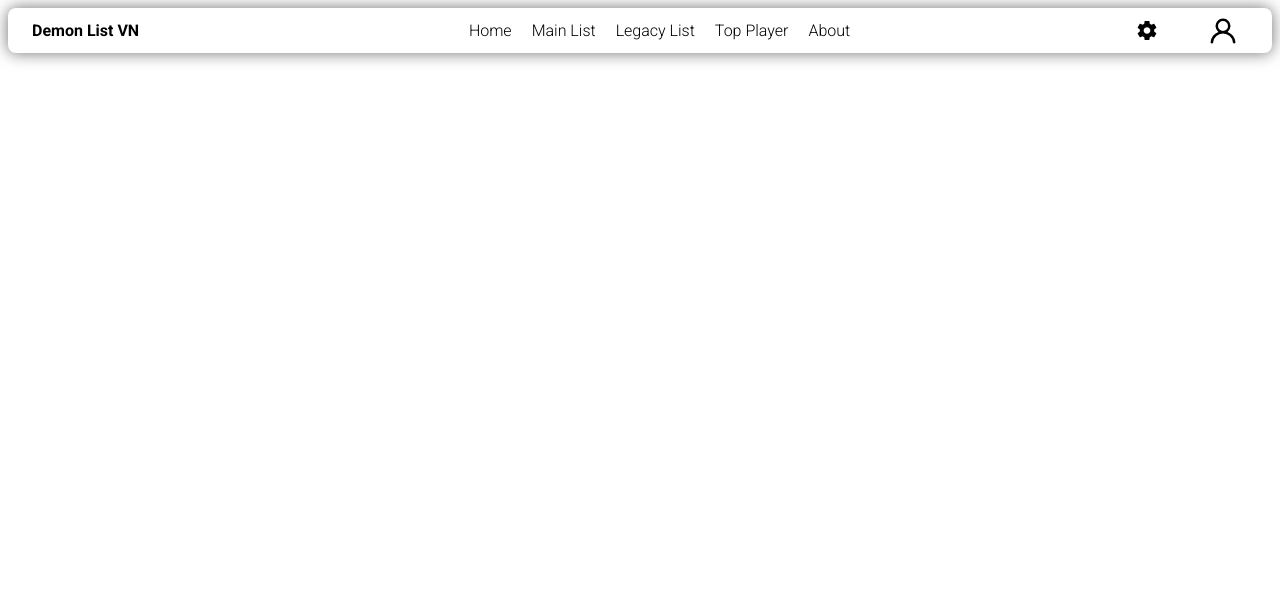
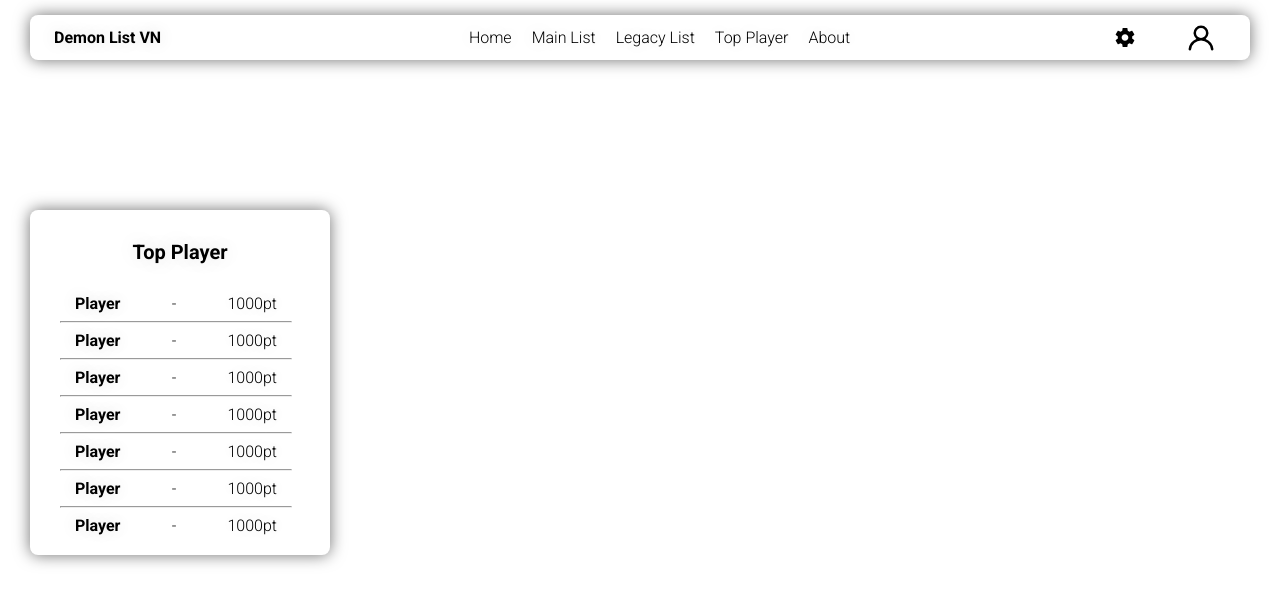
Before and after one commit to NamPE286/RedesignedDemonListVN, a plain HTML site: page index.html in a window 1280 px wide. Drawn offline with nearby package versions, Linux system fonts and the light colour scheme.

Commit message:
add top player panel

```diff
--- a/css/style.scss
+++ b/css/style.scss
@@ -1,12 +1,17 @@
 body{
     @import url('https://fonts.googleapis.com/css2?family=Roboto:ital,wght@0,300;0,700;1,300;1,700&display=swap');
     font-family: 'Roboto', sans-serif;
+    margin-left: 30px;
+    margin-right: 30px;
+    margin-top: 15px;
+    margin-bottom: 15px;
     ul{
         list-style-type: none;
     }
     a{
         text-decoration: none;
         color: black;
+        text-shadow: 0 0 1em #dbdbdb;
     }
 }
 
@@ -74,3 +79,39 @@ body{
         background-color: rgb(218, 218, 218);
     }
 }
+.topPlayerPanel{
+    margin-top: 150px;
+    text-align: center;
+    width: 300px;
+    border-radius: 0.5em;
+    box-shadow: 0em 0em 1em #707070;
+    .topPlayerPanelTitle{
+        display: flex;
+        justify-content: center;
+        padding-top: 30px;
+        font-size: 20px;
+    }
+    .topPlayerPanelContent{
+        display: flex;
+        justify-content: space-between;
+        padding: 20px;
+        padding-top: 30px;
+        align-items: center;
+        .topplayer{
+            margin-left: 10px;
+        }
+    }
+    .tp{
+        margin-left: 15px;
+        float:left;
+    }
+    .point{
+        margin-right: 15px;
+        float:right;
+    }
+}
+hr{
+    display: block;
+    color:black;
+    width: 230px;
+}
--- a/index.html
+++ b/index.html
@@ -27,4 +27,25 @@
             <svg class="accountIcon" xmlns="http://www.w3.org/2000/svg" width="40" height="40" viewBox="0 0 24 24"><path d="M15.71,12.71a6,6,0,1,0-7.42,0,10,10,0,0,0-6.22,8.18,1,1,0,0,0,2,.22,8,8,0,0,1,15.9,0,1,1,0,0,0,1,.89h.11a1,1,0,0,0,.88-1.1A10,10,0,0,0,15.71,12.71ZM12,12a4,4,0,1,1,4-4A4,4,0,0,1,12,12Z"/></svg>
         </div>
     </div>
+
+    <div class="topPlayerPanel" data-aos="fade-up" data-aos-duration="1000" data-aos-delay="300">
+        <a class="topPlayerPanelTitle" href="topplayer.html"><b>Top Player</b></a>
+        <div class="topPlayerPanelContent">
+            <div class="topplayer">
+                <a class="tp"><b>Player</b><br></a><a class="dash">-</a><a class="point">1000pt</a>
+                <hr></hr>
+                <a class="tp"><b>Player</b><br></a><a class="dash">-</a><a class="point">1000pt</a>
+                <hr></hr>
+                <a class="tp"><b>Player</b><br></a><a class="dash">-</a><a class="point">1000pt</a>
+                <hr></hr>
+                <a class="tp"><b>Player</b><br></a><a class="dash">-</a><a class="point">1000pt</a>
+                <hr></hr>
+                <a class="tp"><b>Player</b><br></a><a class="dash">-</a><a class="point">1000pt</a>
+                <hr></hr>
+                <a class="tp"><b>Player</b><br></a><a class="dash">-</a><a class="point">1000pt</a>
+                <hr></hr>
+                <a class="tp"><b>Player</b><br></a><a class="dash">-</a><a class="point">1000pt</a>
+            </div>
+        </div>
+    </div>
 </body>
```
Also changed, not shown: css/style.css, 1 other file.
